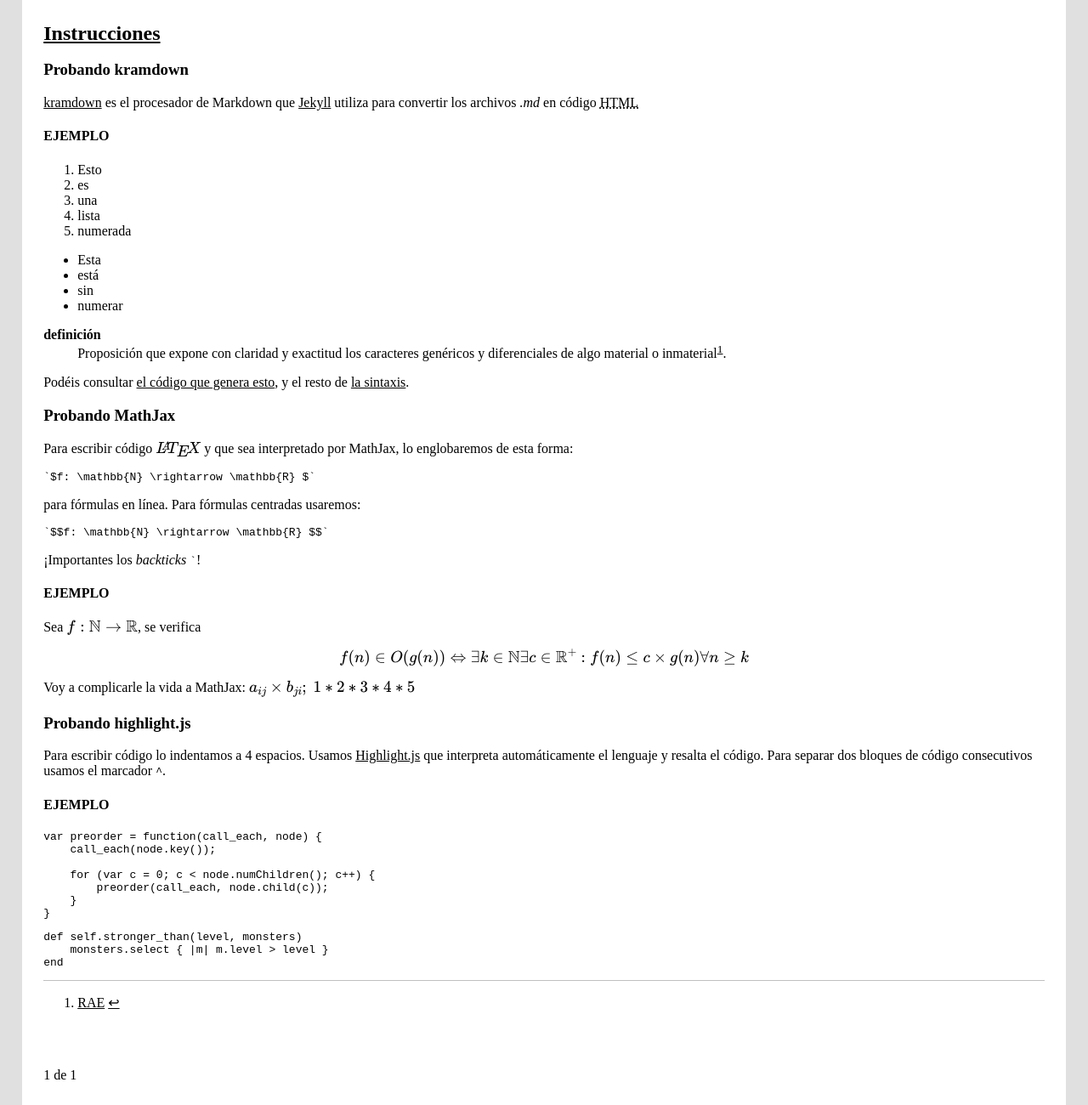
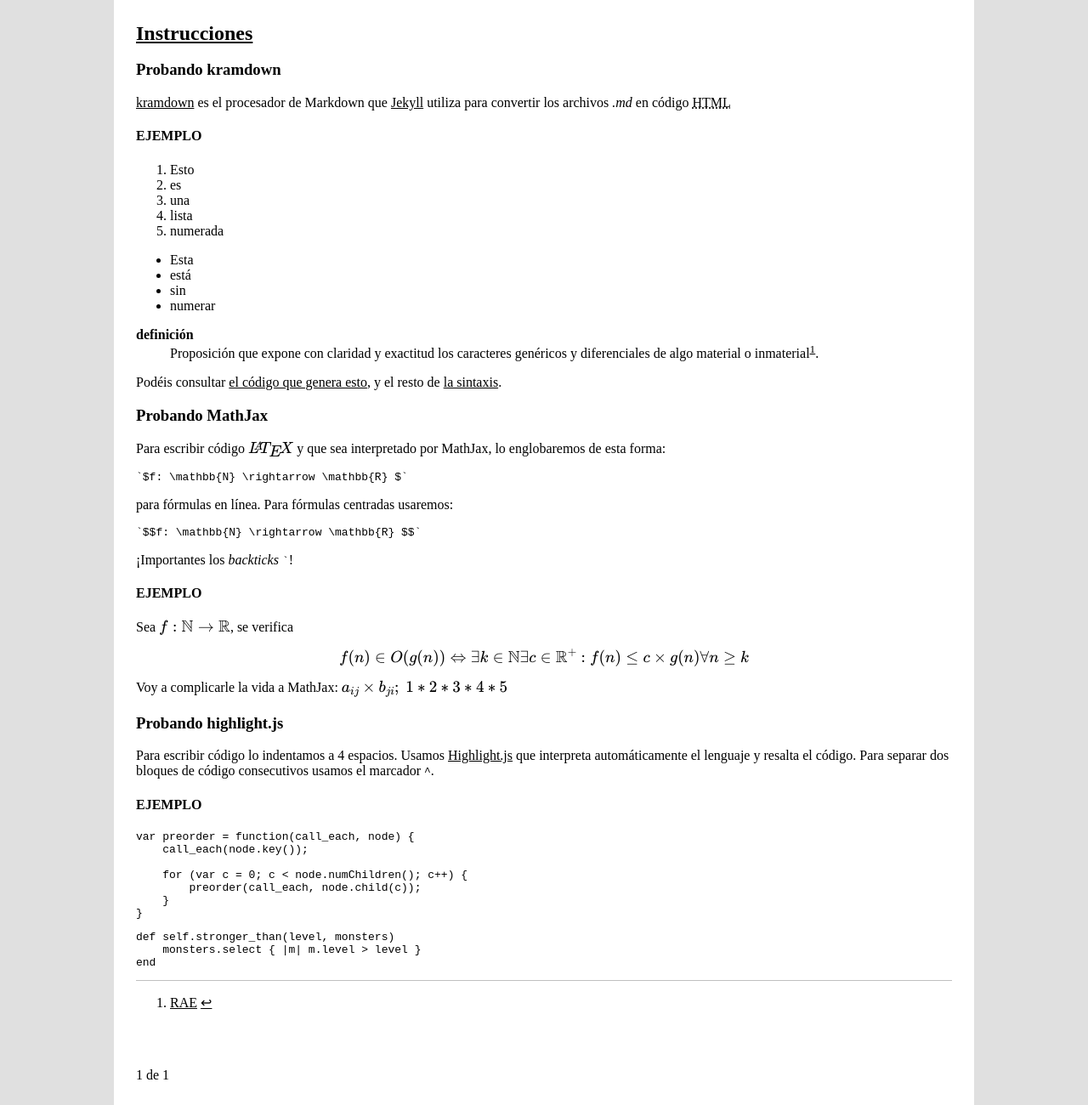
Before and after one commit to fdavidcl/web-notes, a Jekyll site: the page built from index.html, in a window 1280 px wide. Shown: the part 100-1400 px from the top of the page at 85% size. Built offline with Jekyll 4.4.1, drawn with Linux system fonts in a browser that asks for light colours; formulas are drawn with MathJax 3; the list of posts is cut into pages by our own code; grey boxes are pictures that could not be loaded.

Commit message:
Responsive?

```diff
--- a/css/default.css
+++ b/css/default.css
@@ -9,8 +9,13 @@ header, article, nav, footer {
 	margin: 0 auto;
 	padding: 2%;
 	width: 92%;
-	amax-width: 960px;
-	amin-width: 300px;
+}
+
+@media screen and (min-width: 800px) {
+	header, article, nav, footer {
+		max-width: 960px;
+		min-width: 400px;
+	}
 }
 
 header h1 {
```
